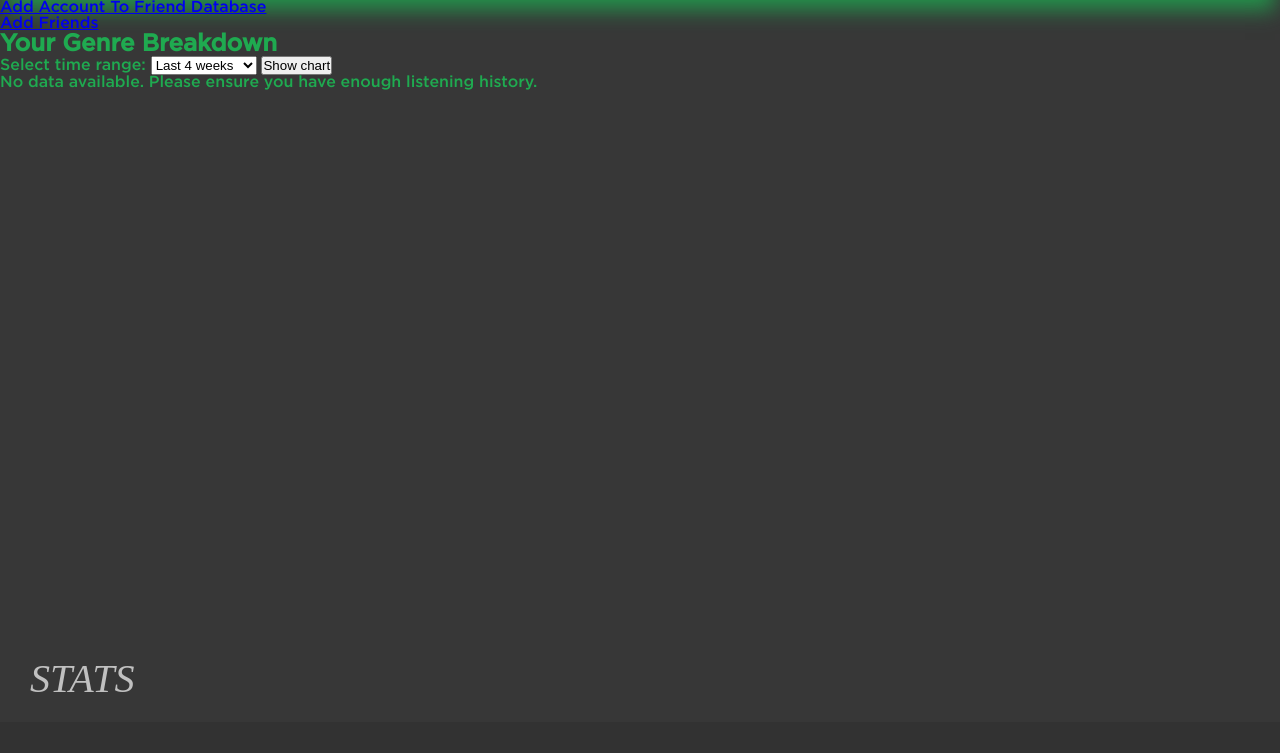
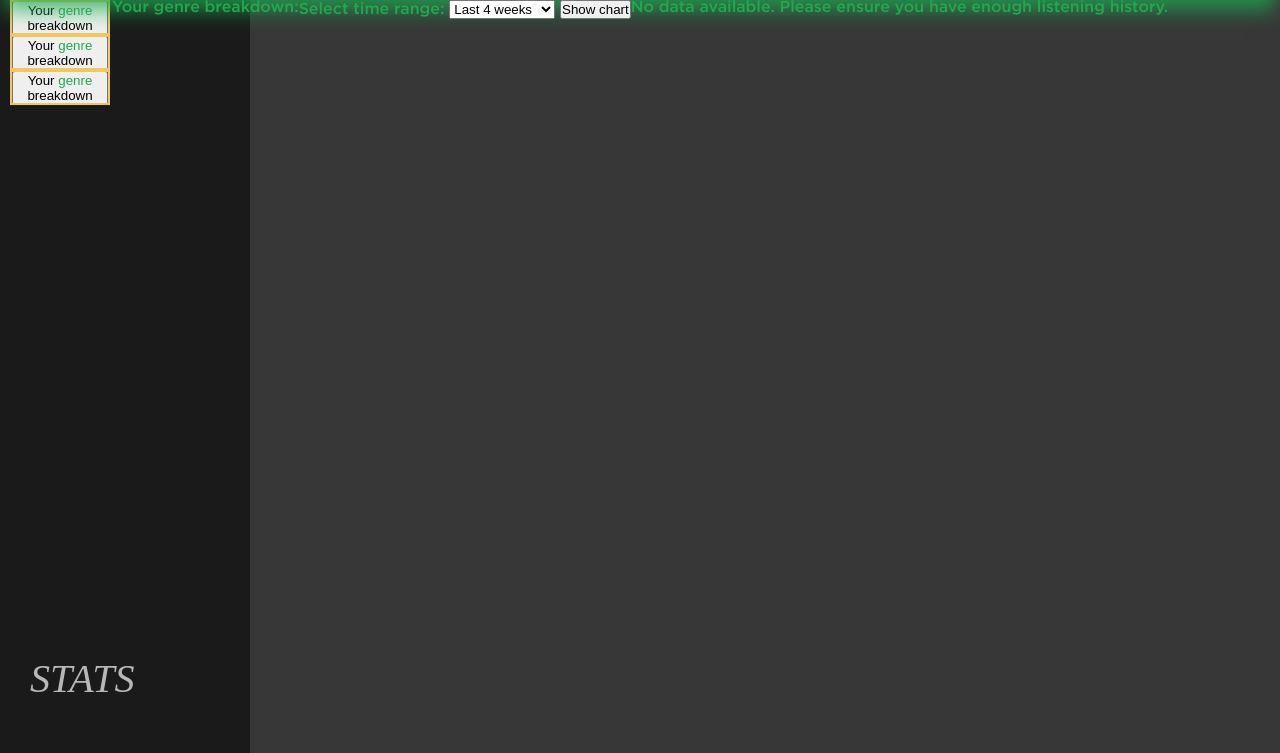
Before and after one commit to UCR-Senior-Design/course-project-good-team, a Flask app: template templates/stats.html in a window 1280 px wide. Shown: the part 78-831 px from the top of the page. Before the commit the page ends 770 px from the top, so only its background shows below. Run offline with Flask 3, Linux system fonts and the light colour scheme; the template is opened without the code that fills it, so the values that code supplies are empty; some web fonts are replaced.

Commit message:
Stats changes

```diff
--- /dev/null
+++ b/static/css/stats_styles.css
@@ -0,0 +1,329 @@
+body {
+    color: #1faa50;
+    font-family: Spotify;
+    background-color: #373737;
+}
+
+@font-face {
+    font-family: Spotify;
+    src: url(../fonts/GothamMedium.ttf);
+}
+@font-face {
+  font-family: Winter;
+  src: url(../fonts/epkyouka.ttf);
+}
+
+.spacer {
+  height: 90px;
+}
+
+.spacer2{
+  height: 700px;
+}
+
+.bucket-container{
+  display: flex;
+}
+
+.bucket{
+  color: white;
+  font-size: 40px;
+  margin-left: 20px;
+}
+
+
+.special{
+  color: #1faa50;
+  font-size: 40px;
+}
+
+.page-marker{
+  display: flex;
+  color: #ffffffaf;
+  font-family: Winter;
+  font-size: 40px;
+  margin-left: 30px;
+  margin-bottom: 20px;
+  font-style: italic;
+  position: fixed;
+  bottom: 0;
+}
+
+.look-top{
+  color: #ffffffaf;
+  font-family: Spotify;
+  font-size: 26px;
+  margin-left: 1050px;
+  margin-bottom: 20px;
+  font-style: italic;
+  position: fixed;
+  bottom: 0;
+
+}
+
+/* PIE CHART CSS */
+
+.genre-text{
+  display: flex;
+  justify-content: center;
+}
+
+/* SIDE BAR CSS */
+
+.sidebar-container{
+  height: 94.1%;
+  width: 250px;
+  position: absolute;
+  left: 0;
+  background-color:#1a1a1a;
+  z-index: -1;
+  display: flex;
+}
+
+.sidebar{
+  display: flex;
+  align-items: center;
+  flex-direction: column;
+  justify-content: space-between;
+}
+
+.sidebar-tools{
+  list-style: none;
+}
+
+.tool{
+  position: relative;
+  width: 100px;
+  height: 35px;
+  display: flex;
+  align-items: center;
+  justify-content: center;
+  text-align: center;
+  user-select: none;
+  cursor: pointer;
+  margin: 0 10px;
+  border: 2px solid #f2c75c;
+  overflow: hidden;
+}
+
+/* NAV BAR CSS */
+
+*,
+::before,
+*::after {
+  padding: 0;
+  margin: 0;
+  box-sizing: border-box;
+}
+
+.container {
+  justify-content: center;
+  align-items: center;
+}
+
+.welcome{
+  display: flex;
+  justify-content: center;
+  align-items: center;
+  margin-left: 80px;
+}
+
+.weltext{
+  font-size: 24px;
+  color: #ffffffaf;
+}
+
+.friend{
+  color: #1faa50
+}
+
+
+nav {
+  z-index: 1;
+  display: flex;
+  align-content: center;
+  background: #1a1a1a;
+  box-shadow: rgba(31, 170, 80, 0.8) 0px 15px 20px -5px;
+  border-bottom:rgba(30, 112, 64, 0.493) 3px solid;
+}
+nav.navbar{
+  display: flex;
+  justify-content: space-between
+}
+
+.logo{
+  display: flex;
+  height: 75px;
+  width: 75px;
+}
+
+
+.nav--list {
+  list-style: none;
+  display: flex;
+  justify-content: flex-end;
+  align-items: center;
+}
+
+.item {
+  position: relative;
+  width: 100px;
+  height: 35px;
+  display: flex;
+  align-items: center;
+  justify-content: center;
+  text-align: center;
+  user-select: none;
+  cursor: pointer;
+  margin: 0 10px;
+  border: 2px solid #f2c75c;
+  overflow: hidden;
+}
+
+.logout{
+  position: relative;
+  width: 100px;
+  height: 35px;
+  display: flex;
+  align-items: center;
+  justify-content: center;
+  text-align: center;
+  user-select: none;
+  cursor: pointer;
+  margin: 0 10px;
+  border: 2px solid rgb(50 159 160);
+  overflow: hidden;
+}
+
+.logout a{
+  display: flex;
+  align-items: center;
+  justify-content: center;
+  text-align: center;
+  font-size: 12px;
+  width: 140px;
+  height: 40px;
+  text-transform: uppercase;
+  color: rgb(50 159 160);
+  z-index: 10;
+  text-decoration: none;
+  transition: color 200ms ease;
+}
+
+.logout button{
+  font-size: 16px;
+  text-transform: uppercase;
+  color: rgb(50 159 160);
+  z-index: 10;
+  text-decoration: none;
+  transition: color 200ms ease;
+  background: none;
+  border: none;
+}
+
+.logout:hover a {
+  color: #003b49;
+}
+
+.logout:hover button {
+  color: #003b49;
+}
+
+.logout:before {
+  content: "";
+  position: absolute;
+  width: 0%;
+  height: 100%;
+  transform: skew(30deg);
+  background: rgb(50 159 160);
+  transition: width 400ms ease;
+}
+
+.logout:hover:before {
+  width: 120%;
+}
+
+.item:nth-child(5){
+  border: 2px solid green;
+  color: green;
+}
+
+.item a.log{
+  color: rgb(16, 189, 16);
+}
+
+.item a.logout{
+  color: rgb(183, 16, 16);
+}
+
+.item a {
+  display: flex;
+  align-items: center;
+  justify-content: center;
+  text-align: center;
+  font-size: 12px;
+  width: 140px;
+  height: 40px;
+  text-transform: uppercase;
+  color: #f2c75c;
+  z-index: 10;
+  text-decoration: none;
+  transition: color 200ms ease;
+}
+
+.item button {
+  font-size: 16px;
+  text-transform: uppercase;
+  color: #f2c75c;
+  z-index: 10;
+  text-decoration: none;
+  transition: color 200ms ease;
+  background: none;
+  border: none;
+}
+
+.item:hover a {
+  color: #003b49;
+}
+
+.item:hover button {
+  color: #003b49;
+}
+
+.item:before {
+  content: "";
+  position: absolute;
+  width: 0%;
+  height: 100%;
+  transform: skew(30deg);
+  background: #f2c75c;
+  transition: width 400ms ease;
+}
+
+.item:hover:before {
+  width: 120%;
+}
+
+.item:nth-child(2):before {
+  transform: skew(-20deg);
+}
+
+.item:nth-child(3):before {
+  transform: skew(0deg);
+}
+
+.item:nth-child(4):before {
+  transform: skew(25deg);
+}
+
+.item:nth-child(5):before {
+  width: 180px;
+  height: 0%;
+  bottom: 0px;
+  transition: height 400ms ease;
+  background: #1faa50;
+}
+
+.item:nth-child(5):hover:before {
+  height: 100%;
+}
--- a/templates/stats.html
+++ b/templates/stats.html
@@ -4,7 +4,7 @@
         <meta charset = "UTF-8">
         <Title>Friendify</Title>
         <link rel="icon" type="image/x-icon" href="{{ url_for('static', filename='images/favicon.ico') }}">
-        <link rel="stylesheet" href="{{ url_for('static', filename='css/styles.css') }}">
+        <link rel="stylesheet" href="{{ url_for('static', filename='css/stats_styles.css') }}">
     </head>
 
     <body>
@@ -31,13 +31,16 @@
               </ul>
             </nav>
           </div>
-                    <div class="friends-button">
-                        <a href="/friends" class="button">Add Account To Friend Database</a>
-                    </div>
-                    <div class="add-button">
-                        <!-- Call the 'askForFriend' function when the button is clicked -->
-                        <a href="javascript:void(0);" class="button" onclick="askForFriend()">Add Friends</a>
-                    </div>
+            </div>
+
+            <div class = "sidebar-container">
+                <div class = "sidebar">
+                    <ul class = "sidebar-tools">
+                        <li class = "tool"><button><a>Your <span class = "friend">genre</span> breakdown</a></button></li>
+                        <li class = "tool"><button><a>Your <span class = "friend">genre</span> breakdown</a></button></li>
+                        <li class = "tool"><button><a>Your <span class = "friend">genre</span> breakdown</a></button></li>
+                    </ul>
+                </div>
             </div>
 
         <script>
@@ -91,10 +94,11 @@
                 }
             }
         </script>
-    </body>
-    <body>
-        <div>
-            <h2>Your Genre Breakdown</h2>
+
+
+
+        <div class = "genre-text">
+            <p>Your genre breakdown:</p>
             <form action="/stats" method="get">
                 <label for="time_range">Select time range:</label>
                 <select name="time_range" id="time_range">
```
Also changed, not shown: static/css/database_styles.css (deleted).
